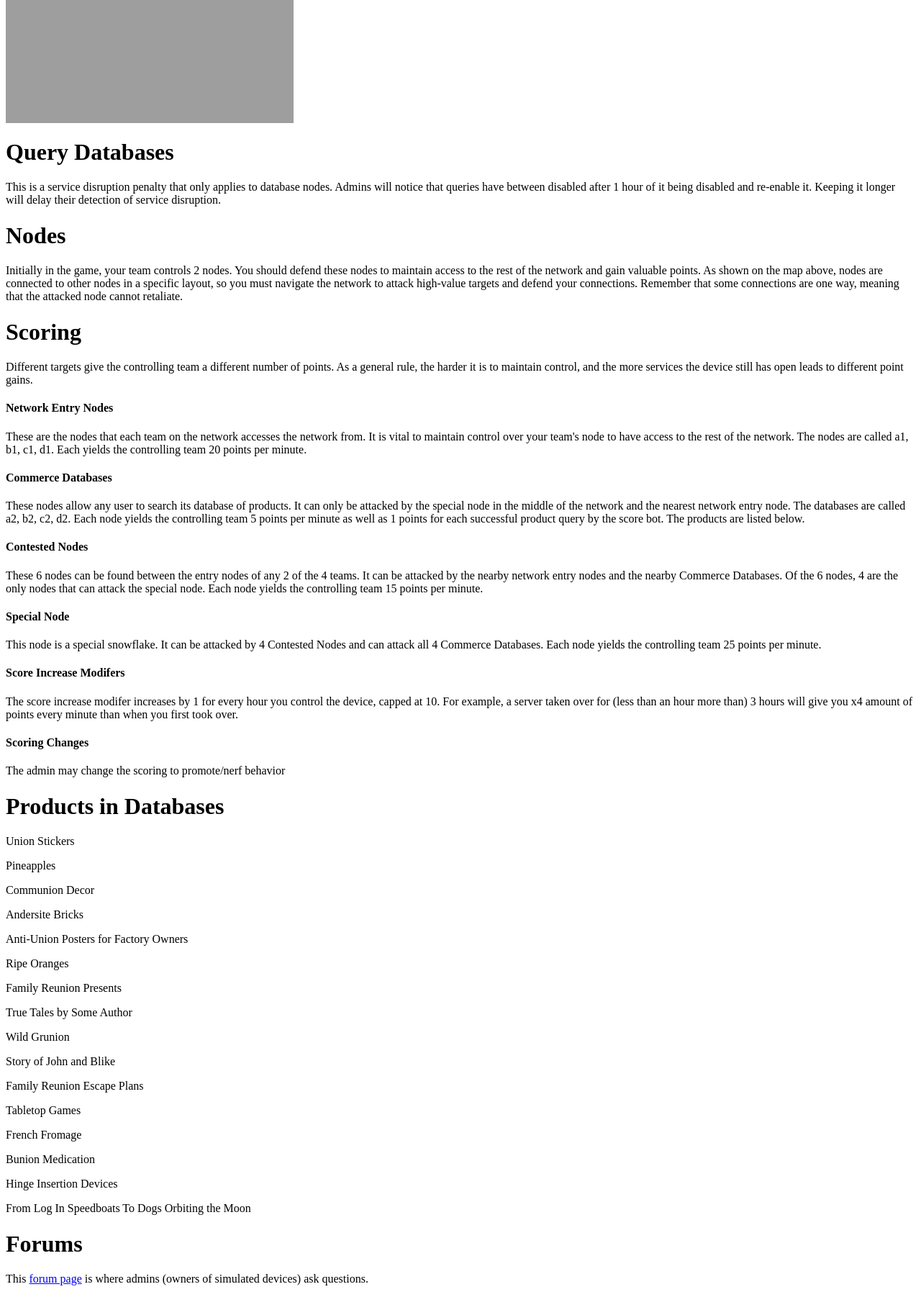
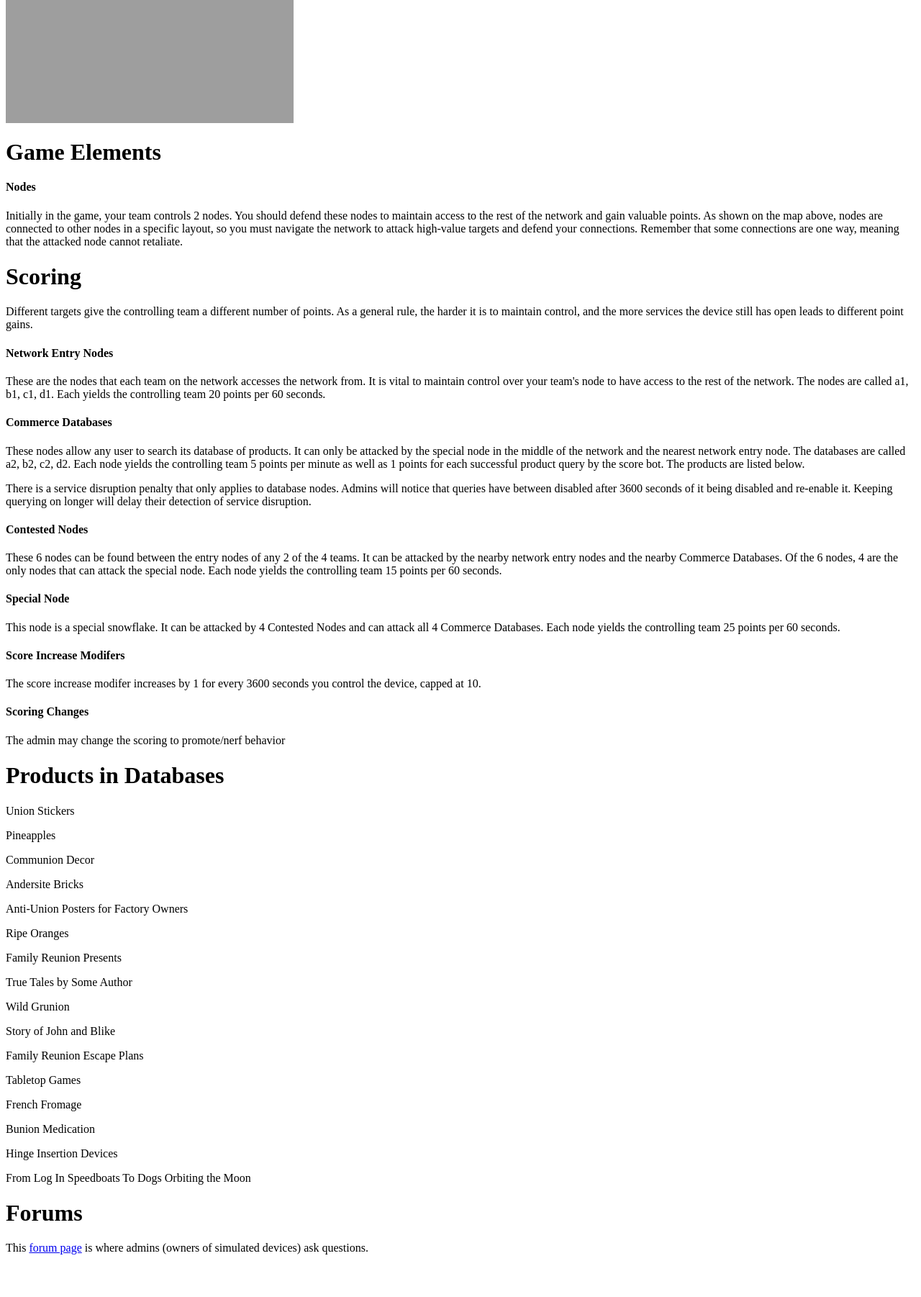
Before and after one commit to LivelyCarpet87/PivotingSQLiKotH, a Flask app: page /info in a window 1280 px wide. Shown: the part 265-2067 px from the top of the page at 72% size. After the commit the page ends 2008 px from the top, so only its background shows below. Run offline with Flask 2, Linux system fonts and the light colour scheme; grey boxes are pictures that could not be loaded.

Commit message:
Better information board.
The information board automatically keeps up with all the constants.

```diff
--- a/server.py
+++ b/server.py
@@ -268,7 +268,9 @@ def info():
 	special=data.points["special"],
 	db=data.points["db"],
 	query=data.points["query"],
-	products=data.products.keys())
+	products=data.products.keys(),
+	modifierDivider=data.modifierDivider,
+	scorebotInterval=data.scorebotInterval)
 
 @app.route("/scoreboard",methods=['GET'])
 def scoreboard():
--- a/templates/info.html
+++ b/templates/info.html
@@ -16,13 +16,8 @@
     limit as the admin see fit.</p>
 
     <img src="/static/BWMap.jpg" alt="Starting Map">
-    <h1>Query Databases</h1>
-    <p>This is a service disruption penalty that only applies to database nodes. Admins will notice that queries have between
-      disabled after 1 hour of it being disabled and re-enable it. Keeping it longer will delay their detection
-      of service disruption.
-    </p>
-
-    <h1>Nodes</h1>
+    <h1>Game Elements</h1>
+    <h4>Nodes</h4>
     <p>Initially in the game, your team controls 2 nodes. You should defend these nodes to maintain access
       to the rest of the network and gain valuable points. As shown on the map above, nodes are connected
       to other nodes in a specific layout, so you must navigate the network to attack high-value targets and
@@ -40,7 +35,7 @@
       These are the nodes that each team on the network accesses the network from. It
       is vital to maintain control over your team's node to have access to the rest of the network. The
       nodes are called a1, b1, c1, d1. Each yields the controlling team {{teamOwned}} points
-      per minute.
+      per {{scorebotInterval}} seconds.
     </p>
     <h4>Commerce Databases</h4>
     <p>
@@ -50,24 +45,27 @@
       per minute as well as {{query}} points for each successful product query by the score bot.
       The products are listed below.
     </p>
+    <p>There is a service disruption penalty that only applies to database nodes. Admins will notice that queries have between
+      disabled after {{modifierDivider}} seconds of it being disabled and re-enable it. Keeping querying on longer will delay their detection
+      of service disruption.
+    </p>
     <h4>Contested Nodes</h4>
     <p>
       These 6 nodes can be found between the entry nodes of any 2 of the 4 teams. It can be attacked by
       the nearby network entry nodes and the nearby Commerce Databases. Of the 6 nodes, 4 are the only
       nodes that can attack the special node. Each node yields the controlling team {{contested}} points
-      per minute.
+      per {{scorebotInterval}} seconds.
     </p>
     <h4>Special Node</h4>
     <p>
       This node is a special snowflake. It can be attacked by 4 Contested Nodes and can attack all 4 Commerce Databases.
       Each node yields the controlling team {{special}} points
-      per minute.
+      per {{scorebotInterval}} seconds.
     </p>
 
     <h4>Score Increase Modifers</h4>
-    <p>The score increase modifer increases by 1 for every hour you control the device,
-      capped at 10. For example, a server taken over for (less than an hour more than) 3
-      hours will give you x4 amount of points every minute than when you first took over. </p>
+    <p>The score increase modifer increases by 1 for every {{modifierDivider}} seconds you control the device,
+      capped at 10. </p>
 
     <h4>Scoring Changes</h4>
     <p>The admin may change the scoring to promote/nerf behavior</p>
```
